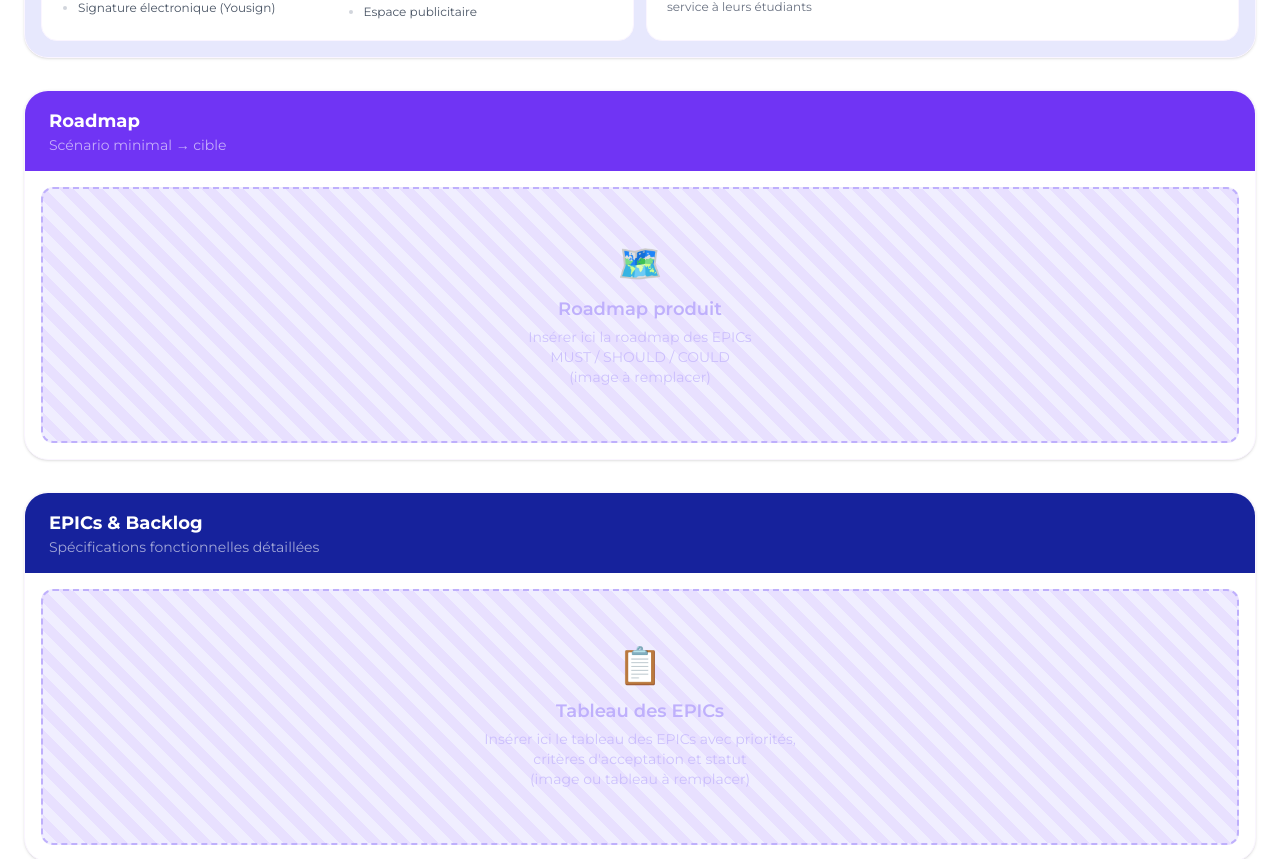
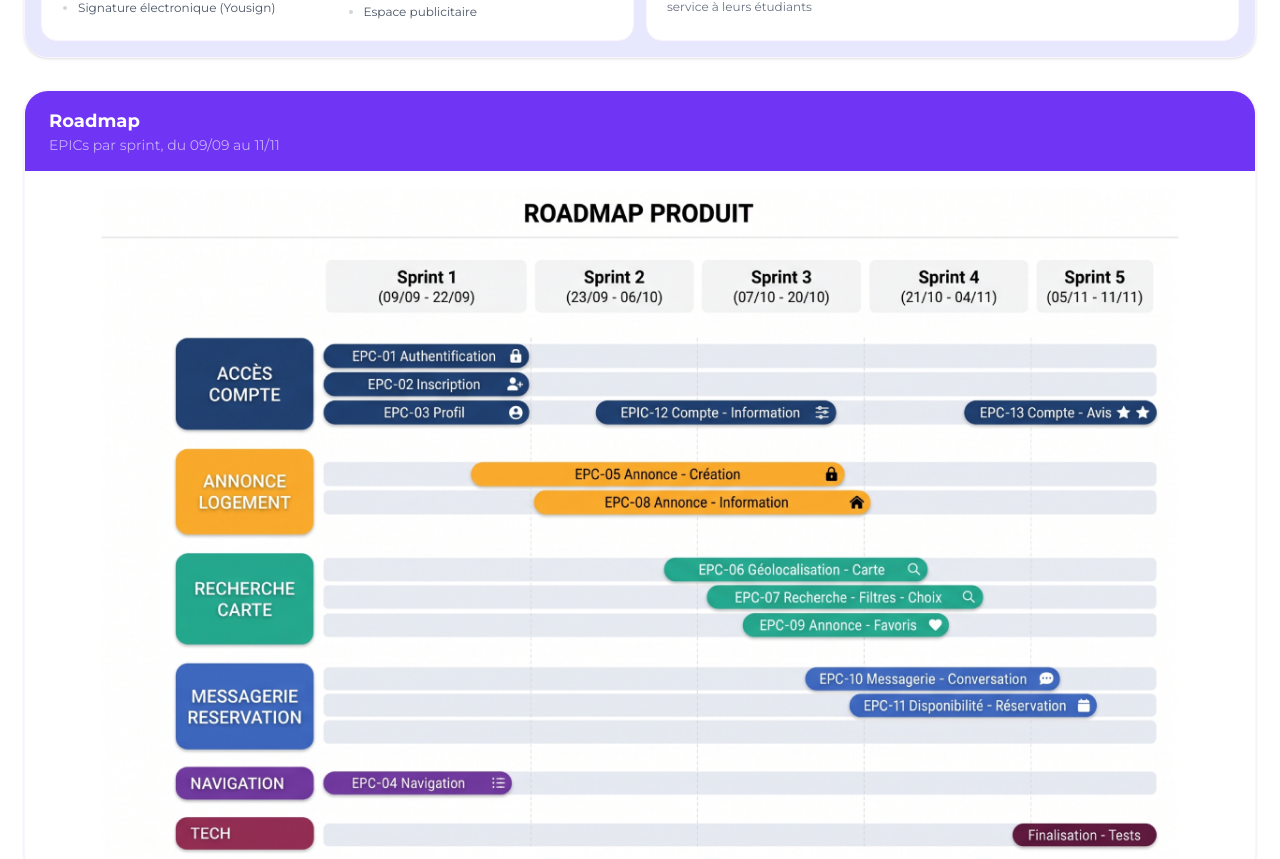
Before and after one commit to sosoYim/log-presentation, a Next.js app: page /po in a window 1280 px wide. Shown: the part 1600-2459 px from the top of the page. Built offline with nearby package versions, Linux system fonts and the light colour scheme.

Commit message:
feat: add roadmap

```diff
--- a/components/sections/PO.tsx
+++ b/components/sections/PO.tsx
@@ -1,3 +1,4 @@
+import Image from "next/image";
 import LeanCanvas from "@/components/LeanCanvas";
 
 export default function PO() {
@@ -30,16 +31,16 @@
           <div className="md:col-span-2 bg-white rounded-3xl overflow-hidden shadow-sm border border-purple-50">
             <div className="bg-[#7034F4] px-6 py-4">
               <h3 className="font-bold text-white text-lg">Roadmap</h3>
-              <p className="text-white/60 text-sm">Scénario minimal → cible</p>
+              <p className="text-white/60 text-sm">EPICs par sprint, du 09/09 au 11/11</p>
             </div>
-            <div className="section-placeholder m-4 rounded-2xl min-h-64 flex flex-col items-center justify-center text-[#BFB0FC] text-center p-6">
-              <div className="text-4xl mb-3">🗺️</div>
-              <p className="font-semibold text-lg">Roadmap produit</p>
-              <p className="text-sm mt-1 opacity-70">
-                Insérer ici la roadmap des EPICs<br />
-                MUST / SHOULD / COULD<br />
-                (image à remplacer)
-              </p>
+            <div className="p-4">
+              <Image
+                src="/images/po/Roadmap_Produit.png"
+                alt="Roadmap produit : les EPICs répartis sur cinq sprints, du 09/09 au 11/11, par thème (accès compte, annonce logement, recherche carte, messagerie réservation, navigation, tech)"
+                width={1280}
+                height={720}
+                className="w-full h-auto rounded-2xl"
+              />
             </div>
           </div>
 
```
Also changed, not shown: public/images/po/Roadmap_Produit.png (added).
